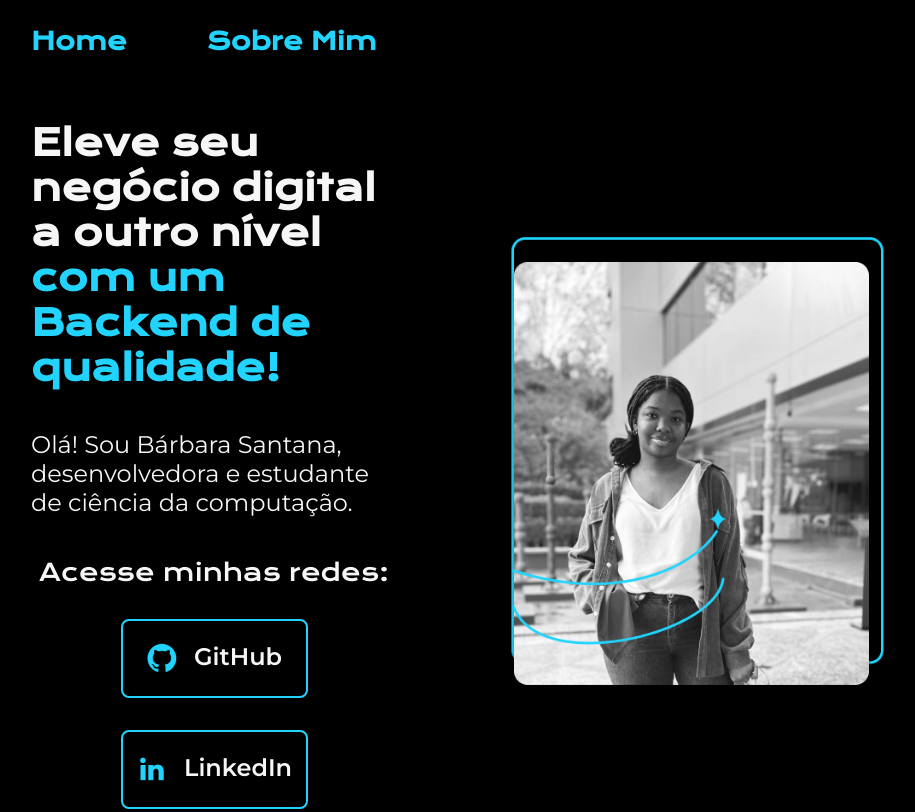
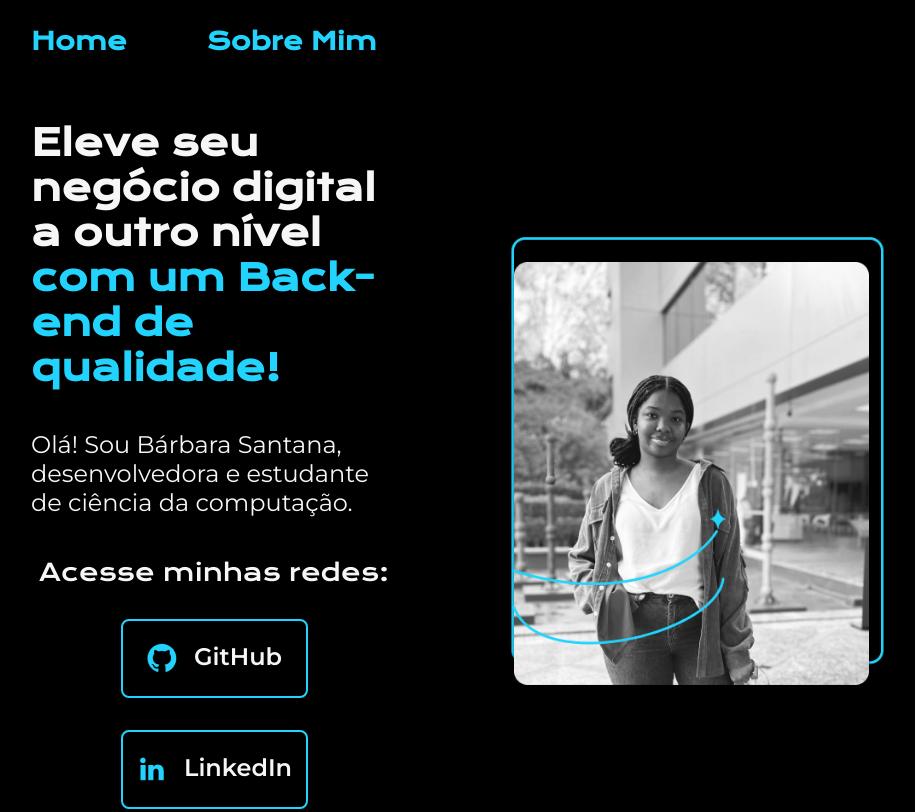
Before and after one commit to basanntana/portifolioP, a plain HTML site: page index.html in a window 1280 px wide. Shown: the top 812 px of the page, without its empty margins (161-1076 px from the left). Drawn offline with nearby package versions, Linux system fonts and the light colour scheme.

Commit message:
Alteracoes conteudo de texto

```diff
--- a/index.html
+++ b/index.html
@@ -19,7 +19,7 @@
     <main class="apresentacao">
         <section class="apresentacao__conteudo">
             <h1 class="apresentacao__conteudo__titulo">Eleve seu negócio digital a outro nível<strong
-            class="titulo-destaque"> com um Backend de qualidade!
+            class="titulo-destaque"> com um Back-end de qualidade!
             </strong></h1>
             <p class="apresentacao__conteudo__texto">Olá! Sou Bárbara Santana, desenvolvedora
              e estudante de ciência da computação.</p>
```
Also changed, not shown: about.html (+2 -1 lines).
